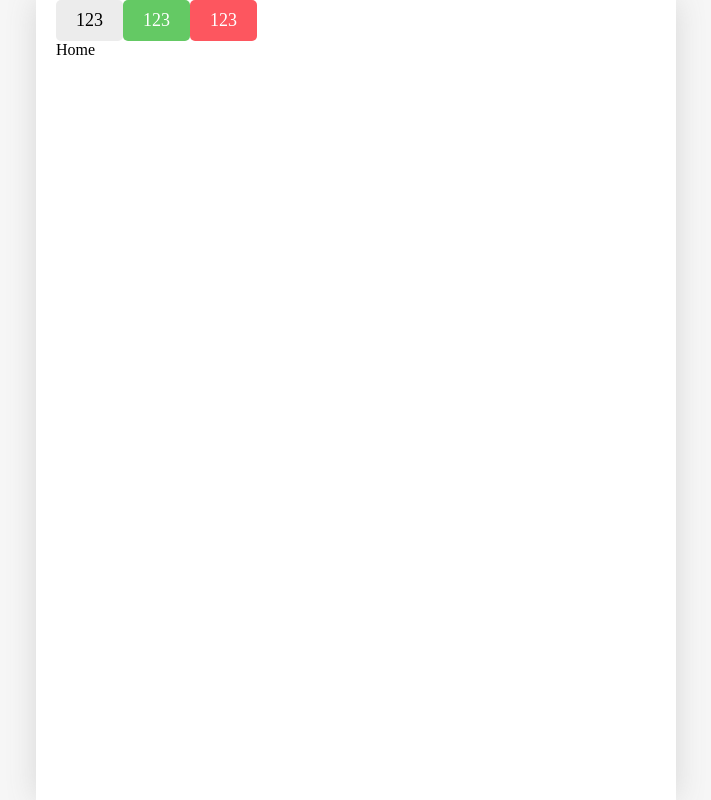
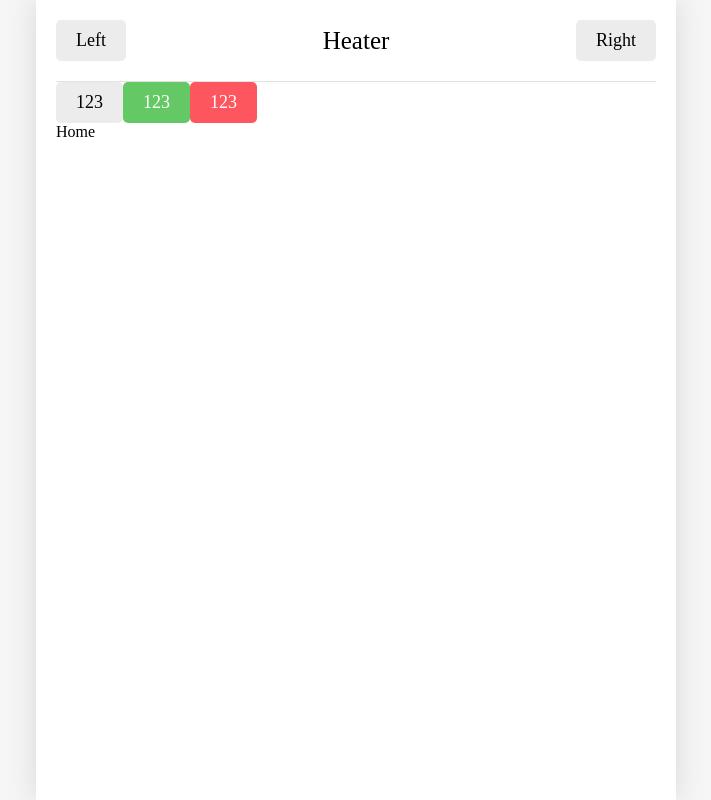
Before and after one commit to gongonii/OneBite-React, a React (Vite) app: page / in a window 1280 px wide. Shown: the whole page, without its empty margins (284-995 px from the left). Built offline with nearby package versions, Linux system fonts and the light colour scheme; a web font is replaced by a local one.

Commit message:
헤더 컴포넌트 구현

```diff
--- a/src/App.jsx
+++ b/src/App.jsx
@@ -5,6 +5,7 @@
 import Diary from "./pages/Diary";
 import Notfound from "./pages/Notfound";
 import Button from "./components/Button";
+import Header from "./components/Header";
 
 import { getEmotionImage } from "./util/get-emotion-image";
 
@@ -21,6 +22,12 @@
 
   return (
     <>
+      <Header
+        title={"Heater"}
+        leftChild={<Button text={"Left"} />}
+        rightChild={<Button text={"Right"} />}
+      />
+
       <Button
         text={"123"}
         onClick={() => {
--- /dev/null
+++ b/src/components/Header.css
@@ -0,0 +1,27 @@
+.Header {
+  display: flex;
+  align-items: center;
+
+  padding: 20px 0px;
+  border-bottom: 1px solid rgb(226, 226, 226);
+}
+
+.Header > div {
+  display: flex;
+}
+
+.Header .header_center {
+  width: 50%;
+  font-size: 25px;
+  justify-content: center;
+}
+
+.Header .header_left {
+  width: 25%;
+  justify-content: flex-start;
+}
+
+.Header .header_right {
+  width: 25%;
+  justify-content: flex-end;
+}
--- /dev/null
+++ b/src/components/Header.jsx
@@ -0,0 +1,13 @@
+import "./Header.css";
+
+const Header = ({ title, leftChild, rightChild }) => {
+  return (
+    <header className="Header">
+      <div className="header_left">{leftChild}</div>
+      <div className="header_center">{title}</div>
+      <div className="header_right">{rightChild}</div>
+    </header>
+  );
+};
+
+export default Header;
```
